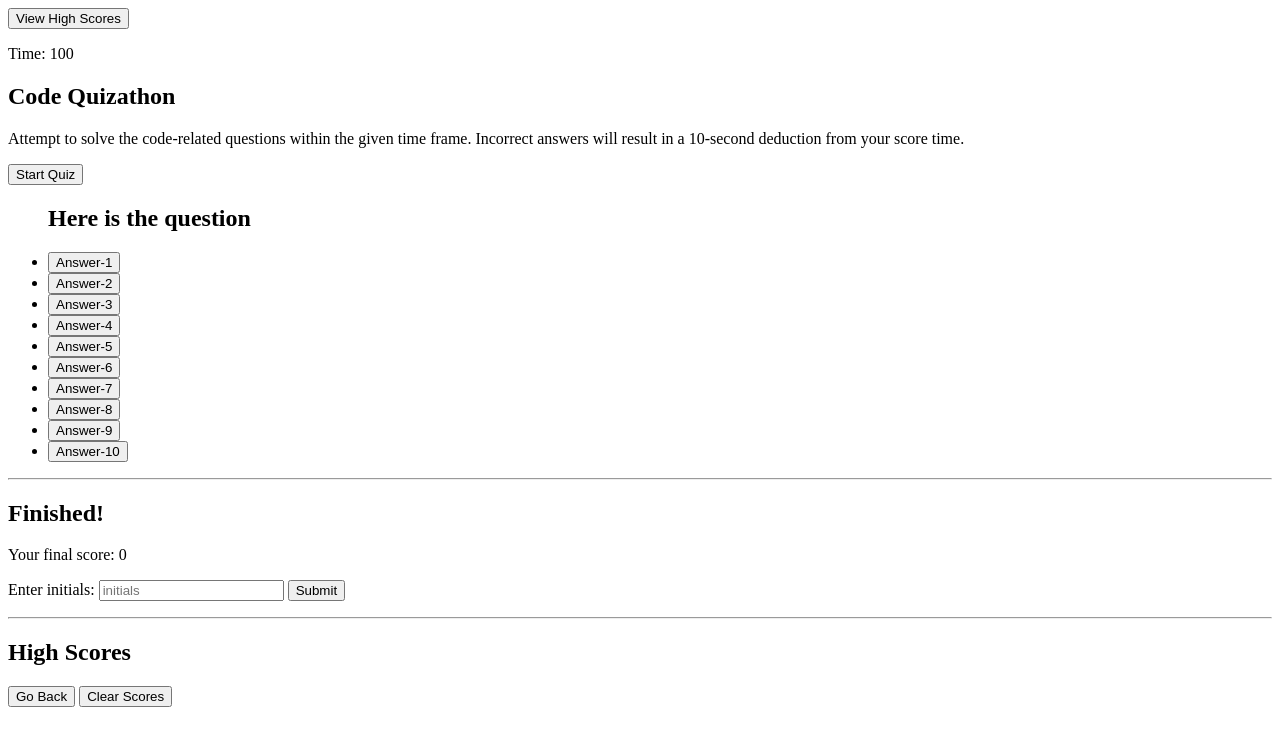
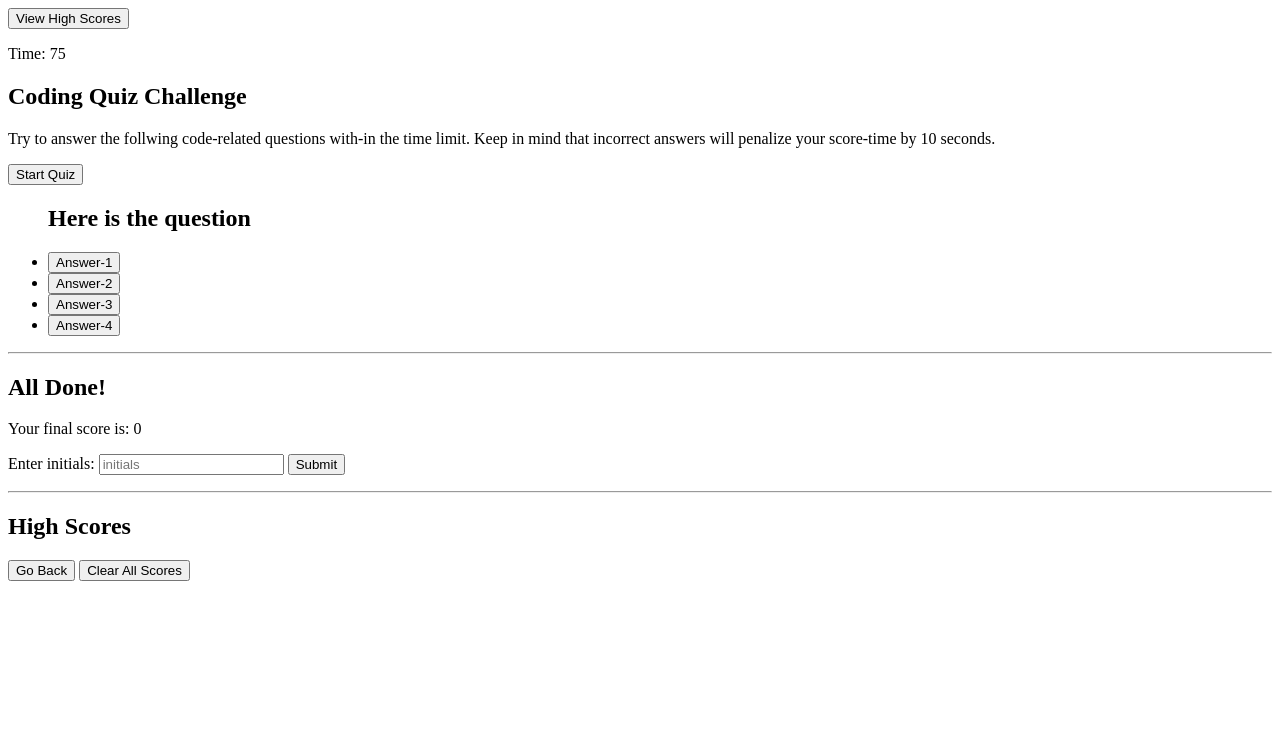
Before and after one commit to rxn3202/04-Code-Quizathon, a plain HTML site: page index.html in a window 1280 px wide. Drawn offline with Linux system fonts and the light colour scheme.

Commit message:
condense code html

```diff
--- a/index.html
+++ b/index.html
@@ -2,76 +2,74 @@
 <html lang="en">
 
 <head>
-    <meta charset="UTF-8"/>
-    <meta name="viewport" content="width=device-width, initial-scale=1.0"/>
-    <title>Code Quizathon</title>
-    <link rel="stylesheet" href="./assets/css/style.css">
+    <meta charset="UTF-8">
+    <meta name="viewport" content="width=device-width, initial-scale=1.0">
+    <title>Code Quiz </title>
+    <link rel="stylesheet" href='./assets/css/style.css'>
 </head>
-
 <body>
+    <!-- BEGIN HEADER-->
     <header class="header-title" id="header">
-        <div class="view-high-scores-button">
+        <div class="veiw-high-scores-button">
             <div class="style-indiv">
-                <button class=""view-high-scores high-score" id="view-scores" type="button">View High Scores</button>
+                <button class="view-high-scores high-score" id="view-scores" type="button"> View High Scores</button>
             </div>
             <div class="style-indiv">
-                <p class="timer">Time: 100</p>
+                <p class="timer">Time: 75</p>
             </div>
         </div>
     </header>
-
+    <!--BEGIN MAIN -->
     <main>
-        <section class="wrapper" id="challenge-beings">
+        <!-- BEGIN INITIAL CALLENG LAYOUT-->
+        <section class="wrapper" id="challenge-begins">
+            <!-- TOP DIV CONTENT [TITLE/QUESTION]-->
             <div class="main-title">
-                <h1 class="switch" id="switch-out">Code Quizathon</h1>
+                <h1 class="switch" id="switch-out">Coding Quiz Challenge</h1>
             </div>
+            <!--MIDDLE DIV CONTENT [OPENING PARAGRAPH/POSSIBLE ANSWERS]-->
             <div class="main-display" id="question-answer">
-                <p class="p-style" id="question-li">
-                    Attempt to solve the code-related questions within the given time frame.
-                    Incorrect answers will result in a 10-second deduction from your score time.
+                <p class="p-style" id="question-li">Try to answer the follwing code-related questions with-in the time
+                    limit. Keep in mind that incorrect answers will penalize your score-time by 10 seconds.
                 </p>
             </div>
-            <div class="results" id="row-bottom">
+            <!--BOTTOM DIV CONTENT [START/RESULTS]-->
+            <div class="results" id="row-bottow">
                 <button id="start" class="start-btn btn-style-main" id="button-start">Start Quiz</button>
             </div>
         </section>
+
+        <!--BEGIN HIDDEN SECTIONS-->
+        <!--FIRST SECTION SWITCH-IN -->
         <section class="all-question" id="questions">
             <div class="questions-list">
                 <div class="list-inner">
                     <ul class="questions-ul">
                         <h2 class="switch" id="question">Here is the question</h2>
-                        <li class="questions-li"><button id="answer-1" value="0" type="button"
+                        <li class="questions-li "><button id="answer-1" value="0" type="button"
                                 class="answer-btn">Answer-1</button></li>
-                        <li class="questions-li"><button id="answer-2" value="0" type="button"
-                            class="answer-btn">Answer-2</button></li>
-                        <li class="questions-li"><button id="answer-3" value="0" type="button"
+                        <li class="questions-li"><button id="answer-2" value="1" type="button"
+                                class="answer-btn ">Answer-2</button></li>
+                        <li class="questions-li"><button id="answer-3" value="2" type="button"
                                 class="answer-btn">Answer-3</button></li>
-                        <li class="questions-li"><button id="answer-4" value="0" type="button"
+                        <li class="questions-li"><button id="answer-4" value="3" type="button"
                                 class="answer-btn">Answer-4</button></li>
-                        <li class="questions-li"><button id="answer-5" value="0" type="button"
-                            class="answer-btn">Answer-5</button></li>
-                        <li class="questions-li"><button id="answer-6" value="0" type="button"
-                            class="answer-btn">Answer-6</button></li>
-                        <li class="questions-li"><button id="answer-7" value="0" type="button"
-                            class="answer-btn">Answer-7</button></li>
-                        <li class="questions-li"><button id="answer-8" value="0" type="button"
-                            class="answer-btn">Answer-8</button></li>
-                        <li class="questions-li"><button id="answer-9" value="0" type="button"
-                            class="answer-btn">Answer-9</button></li>
-                        <li class="questions-li"><button id="answer-10" value="0" type="button"
-                            class="answer-btn">Answer-10</button></li>
                     </ul>
+
                     <div id="right-wrong" class="font-weight-light font-italic">
-                        <hr>
+
+                        <hr> <!-- RUSULTS WILL ADDED HERE VIA JS ONCE RAN -->
                     </div>
                 </div>
             </div>
         </section>
+
+        <!--FINAL SCORE ANSWER SECTION-->
         <section class=".wrapper1" id="final-score">
             <div class="style-indiv">
                 <div class="style-2">
-                    <h2>Finished!</h2>
-                    <p>Your final score: <span id="score">0</span></p>
+                    <h2>All Done!</h2>
+                    <p>Your final score is: <span id="score">0</span></p>
                      <p class="p-style-1">Enter initials:
                      <span class="initials-form style-4"><input placeholder="initials" id="initials"
                      class="span-1"></span>
@@ -80,20 +78,24 @@
                         </p>
                 </div>
             </div>
+
         </section>
+
+        <!--HIGH SCORE RESULTS-->
         <section id="high-scores">
             <div class="style-indiv">
                 <div class="style-3">
                     <p><h2>High Scores</h2></p>
                     <ol class="score-list"></ol>
                     <button id="goBack" class="go-back-btn btn-style-main">Go Back</button>
-                    <button id="clearScores" class="clear-scores-btn btn-style-main">Clear Scores</button>
+                    <button id="clearScores" class="clear-scores-btn btn-style-main">Clear All Scores</button>
                 </div>
+
             </div>
         </section>
     </main>
+    <script src="./assets/js/script.js"></script>
 
-    <script src="./assets/scripts/script.js"></script>
 </body>
 
 </html>
```
Lines whose indentation alone changed are shown as unchanged.
